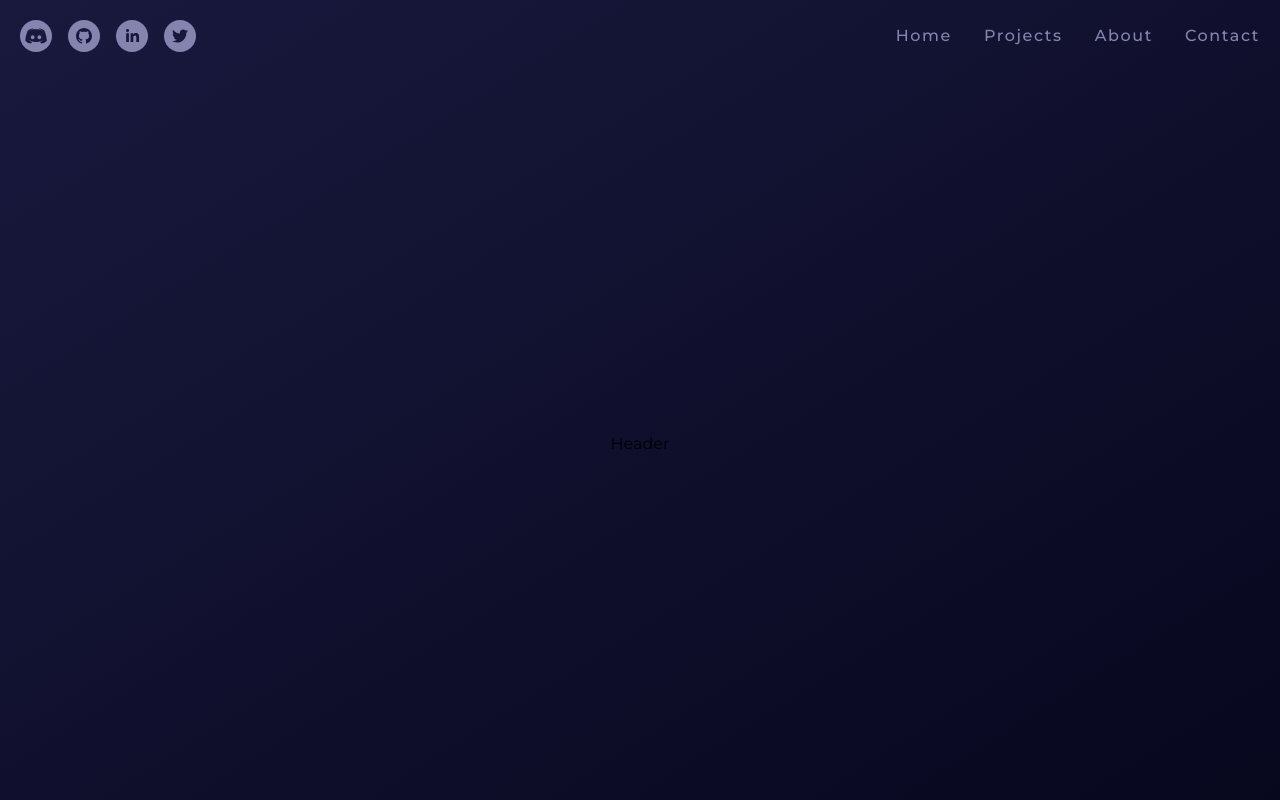
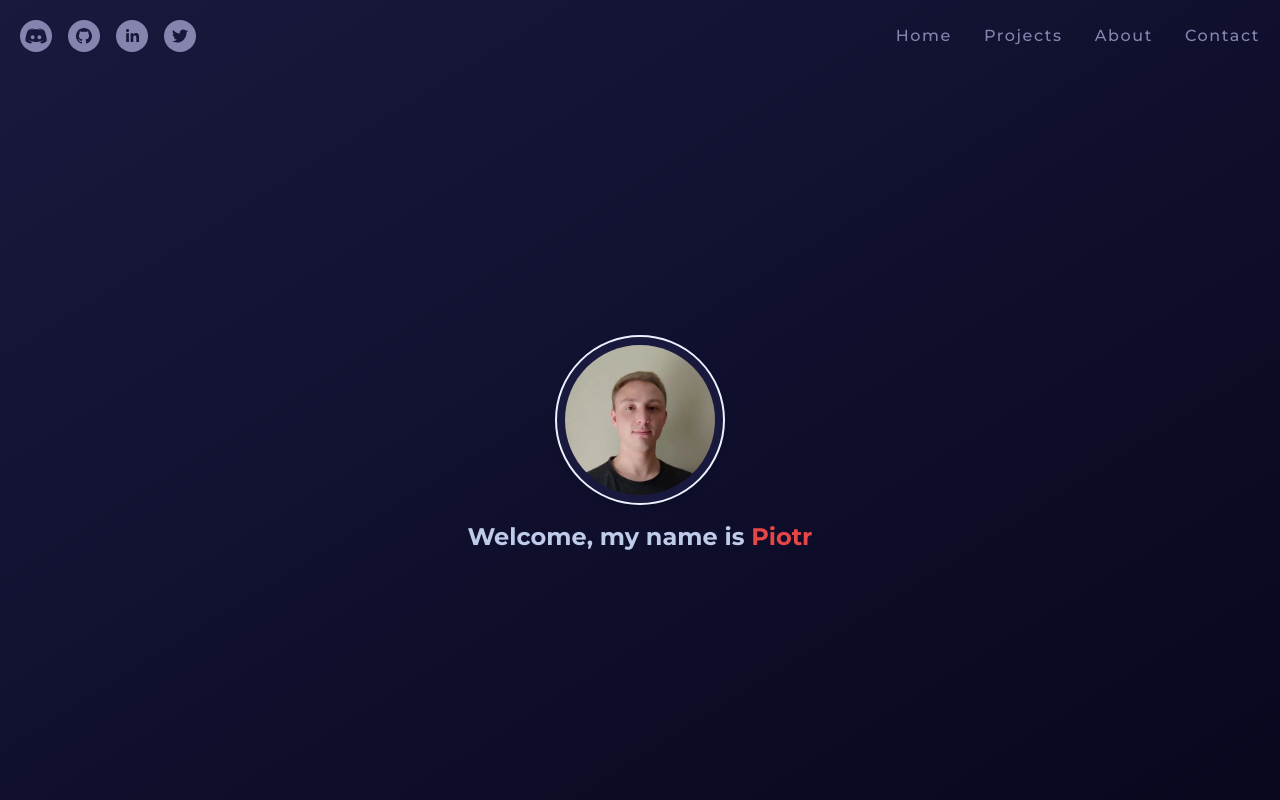
Before and after one commit to BlazejakPiotr/pb-portfolio, a Next.js app: page / in a window 1280 px wide. Built offline with nearby package versions, Linux system fonts and the light colour scheme.

Commit message:
feat(header): added image & text

```diff
--- a/src/app/components/Header.tsx
+++ b/src/app/components/Header.tsx
@@ -1,3 +1,4 @@
+import Image from "next/image";
 import React from "react";
 
 type Props = {};
@@ -6,7 +7,18 @@ const Header = (props: Props) => {
   return (
     <section className="h-[calc(100vh-56px)] w-full flex justify-center items-center">
       <div className="flex flex-col items-center justify-center space-y-4">
-        Header
+        <div className=" bg-light-navy border-light-blue border-2 rounded-full flex items-center justify-center shadow-md shadow-gray-400 hover:scale-105 hover:border-blue hover:bg-orange duration-500 p-2">
+          <Image
+            src="/me_pic.webp"
+            alt="picture of me"
+            className="rounded-full"
+            height={150}
+            width={150}
+          />
+        </div>
+        <p className="text-blue font-bold text-2xl">
+          Welcome, my name is <span className="text-orange">Piotr</span>
+        </p>
       </div>
     </section>
   );
--- a/src/app/page.tsx
+++ b/src/app/page.tsx
@@ -3,7 +3,7 @@ import Navbar from "./components/Navbar";
 
 export default function Home() {
   return (
-    <div className="h-screen w-full overflow-x-hidden bg-gradient-to-tl  from-navy to-light-navy">
+    <div className="h-screen w-full overflow-x-hidden bg-gradient-to-tl  from-navy to-light-navy ">
       {/* navbar */}
       <Navbar />
       {/* header */}
```
Also changed, not shown: public/me_pic.webp (added).
